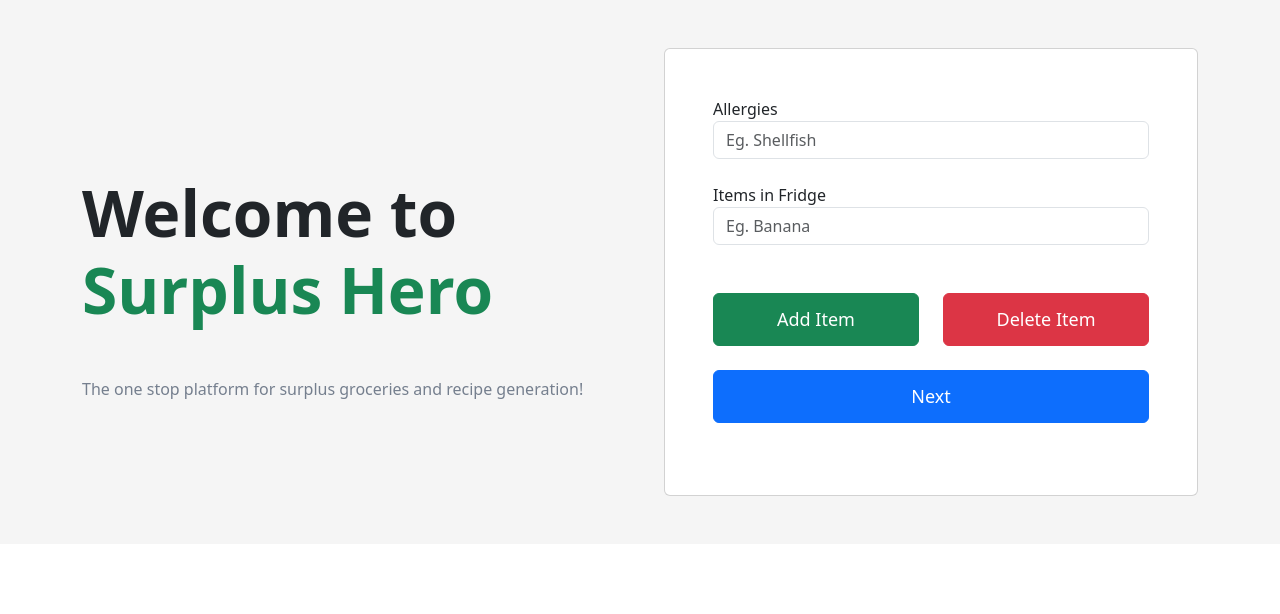
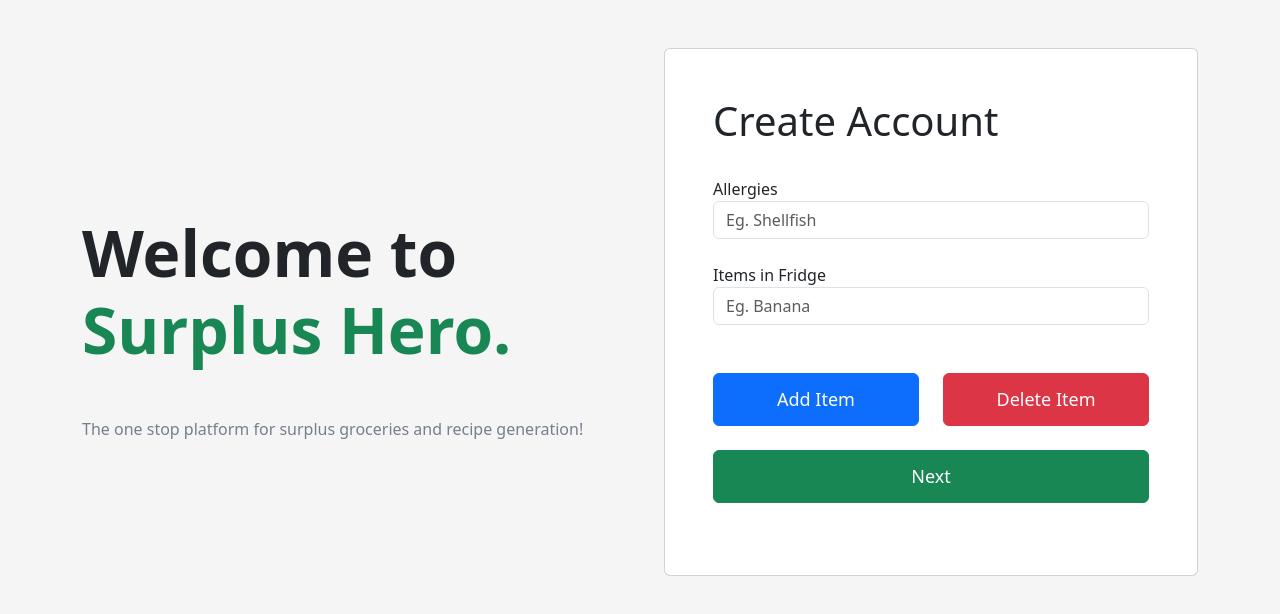
Before and after one commit to robinsjules/WAD2-Project, a Vue app in the folder SuperplusHero/: page /register2 in a window 1280 px wide. Shown: the top 614 px of the page. Built offline with nearby package versions, Linux system fonts and the light colour scheme.

Commit message:
minor adjustments in register and login pages

```diff
--- a/SuperplusHero/src/views/Login.vue
+++ b/SuperplusHero/src/views/Login.vue
@@ -20,6 +20,7 @@
                   <div class="col-lg-6 mb-5 mb-lg-0">
                       <div class="card">
                           <div class="card-body py-5 px-md-5">
+                            <div class=" fw-bolder ls-tight"><h1>Login</h1></div><br>
                               <form>
                                   <!-- 2 column grid layout with text inputs for the first and last names -->
                                   <!-- <div class="row">
@@ -58,7 +59,7 @@
                                   </div>
 
                                   <!-- Submit button -->
-                                  <button type="submit" class="btn btn-primary btn-block mb-4" style = " padding: 10px;justify-content: center;align-items: center;">
+                                  <button type="submit" class="btn btn-success btn-block mb-4" style = " padding: 10px;justify-content: center;align-items: center;">
                                       Login
                                   </button>
                                 <p style="text-align: center;">New here? Click <router-link :to="{ name: 'Register' }">here</router-link> to register </p>
--- a/SuperplusHero/src/views/Register.vue
+++ b/SuperplusHero/src/views/Register.vue
@@ -9,7 +9,7 @@
                     <div class="col-lg-6 mb-5 mb-lg-0">
                         <h1 class="my-5 display-3 fw-bold ls-tight">
                             Welcome to <br />
-                            <span class="text-success">Surplus Hero</span>
+                            <span class="text-success">Surplus Hero.</span>
                         </h1>
                         <p style="color: hsl(217, 10%, 50.8%)">
                             The one stop platform for surplus groceries and recipe generation!
@@ -19,6 +19,7 @@
                     <div class="col-lg-6 mb-5 mb-lg-0">
                         <div class="card">
                             <div class="card-body py-5 px-md-5">
+                                <div class=" fw-bolder ls-tight"><h1>Create Account</h1></div><br>
                                 <form>
                                     <!-- 2 column grid layout with text inputs for the first and last names -->
                                     <div class="row">
@@ -62,11 +63,11 @@
                                             Subscribe to our newsletter
                                         </label>
                                     </div>
-                                    <p style="text-align: center;">Already have an account? Click <router-link :to="{ name: 'Login' }">here</router-link> to log in</p>
                                     <!-- Submit button -->
-                                    <button @click="goToNext" type="submit" class="btn btn-primary btn-block mb-4">
+                                    <button @click="goToNext" type="submit" class="btn btn-success btn-block mb-4">
                                         Next
                                     </button>
+                                    <p style="text-align: center;">Already have an account? Click <router-link :to="{ name: 'Login' }">here</router-link> to log in</p>
 
                                     <!-- Register buttons -->
                                     <!-- <div class="text-center">
--- a/SuperplusHero/src/views/Register2.vue
+++ b/SuperplusHero/src/views/Register2.vue
@@ -1,5 +1,4 @@
 <template>
-     <!-- <h2>Register Page</h2> -->
 
     <!-- Section: Design Block -->
     <section class="">
@@ -10,7 +9,7 @@
                     <div class="col-lg-6 mb-5 mb-lg-0">
                         <h1 class="my-5 display-3 fw-bold ls-tight">
                             Welcome to <br />
-                            <span class="text-success">Surplus Hero</span>
+                            <span class="text-success">Surplus Hero.</span>
                         </h1>
                         <p style="color: hsl(217, 10%, 50.8%)">
                             The one stop platform for surplus groceries and recipe generation!
@@ -20,6 +19,7 @@
                     <div class="col-lg-6 mb-5 mb-lg-0">
                         <div class="card">
                             <div class="card-body py-5 px-md-5">
+                                <div class=" fw-bolder ls-tight"><h1>Create Account</h1></div><br>
                                 <form>
                                     <!-- 2 column grid layout with text inputs for the first and last names -->
                                         <div class="col-md-12 mb-4">
@@ -36,7 +36,7 @@
                                         </div>
                                         <div class="row">
                                         <div class="col-md-6">
-                                                <button type="button" class="btn btn-success" @click="addItem()">Add Item</button>
+                                                <button type="button" class="btn btn-primary" @click="addItem()">Add Item</button>
                                             </div>
                                             <div class="col-md-6">
                                                 <button type="button" class="btn btn-danger" @click="deleteItem()" >Delete Item</button>
@@ -44,7 +44,7 @@
                                         </div><br>
                                     <!-- Submit button -->
                                     <div>
-                                        <button type="submit" class="btn btn-primary btn-block mb-4">
+                                        <button type="submit" class="btn btn-success btn-block mb-4">
                                             Next
                                         </button>
                                     </div>
```
